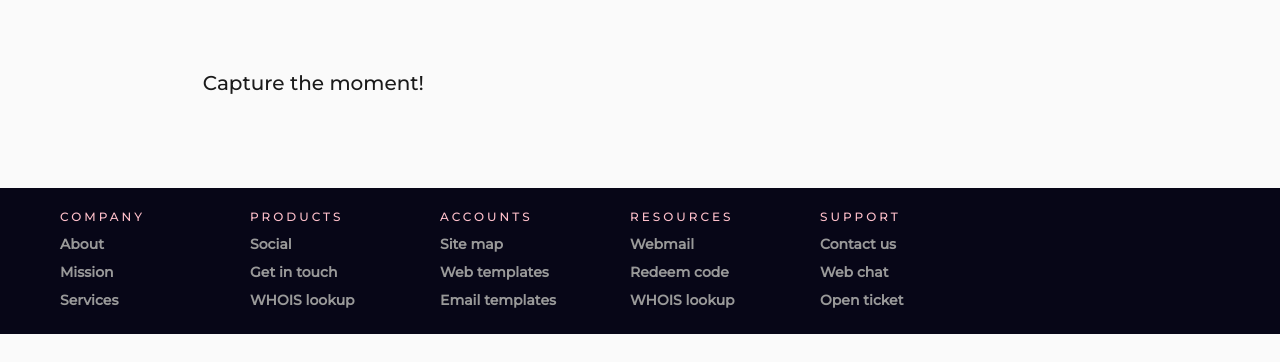
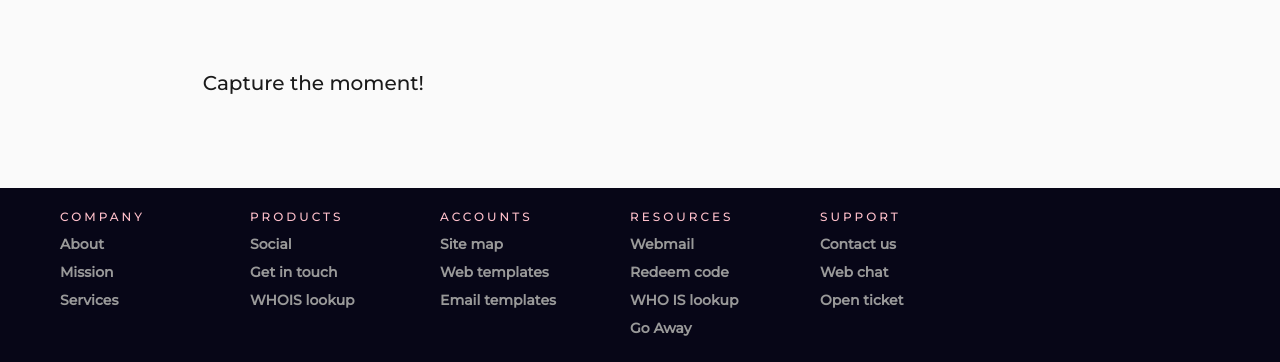
Before and after one commit to ta1itha/demo, a website: page index.html in a window 1280 px wide. Shown: the part 776-1138 px from the top of the page. Before the commit the page ends 1110 px from the top, so only its background shows below. Drawn offline with Linux system fonts and the light colour scheme.

Commit message:
update list item

```diff
--- a/index.html
+++ b/index.html
@@ -154,7 +154,8 @@
                 <ul>
                     <li>Webmail</li>
                     <li>Redeem code</li>
-                    <li>WHOIS lookup</li>
+                    <li>WHO IS lookup</li>
+                    <li>Go Away</li>
 
                 </ul>
             </div>
```
